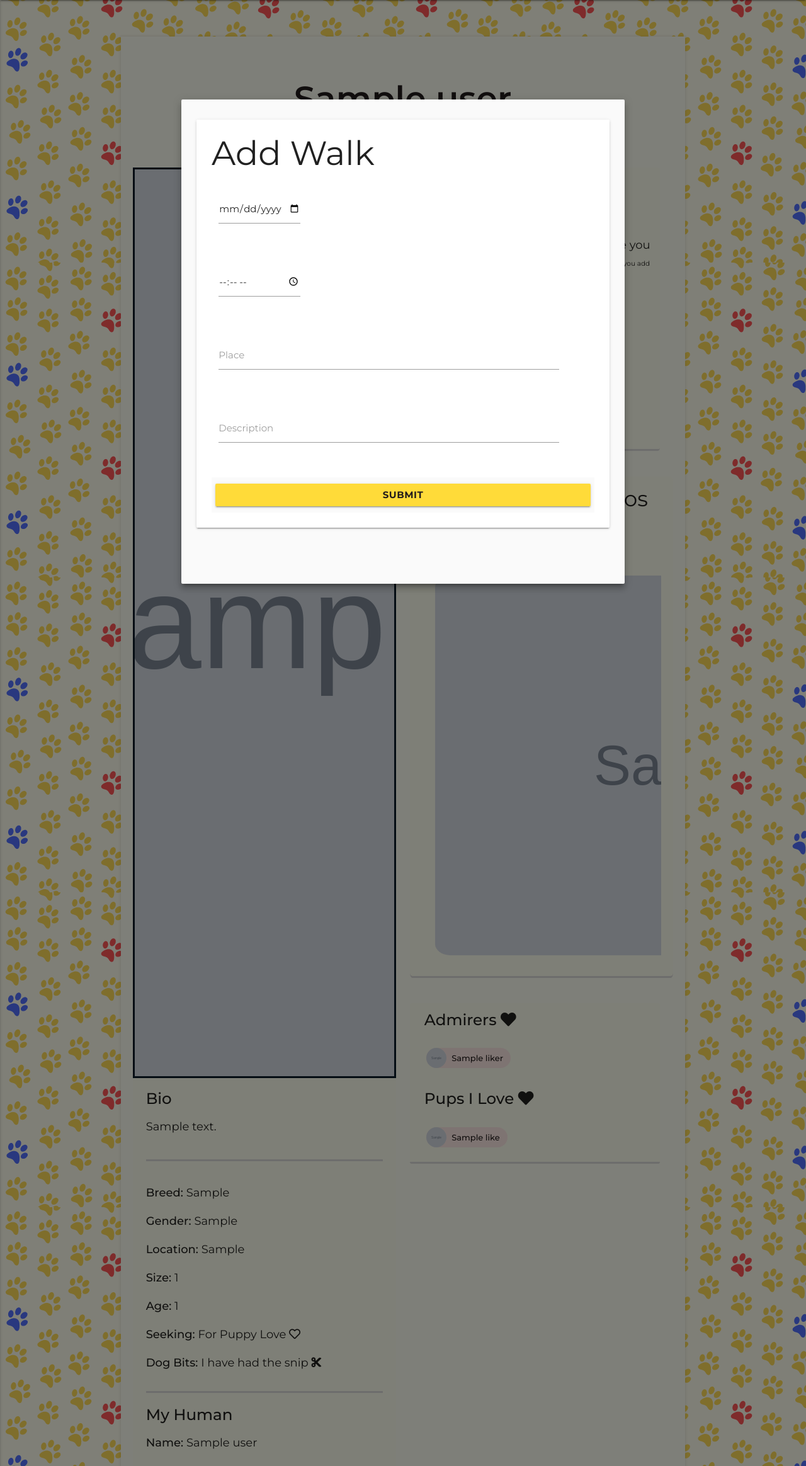
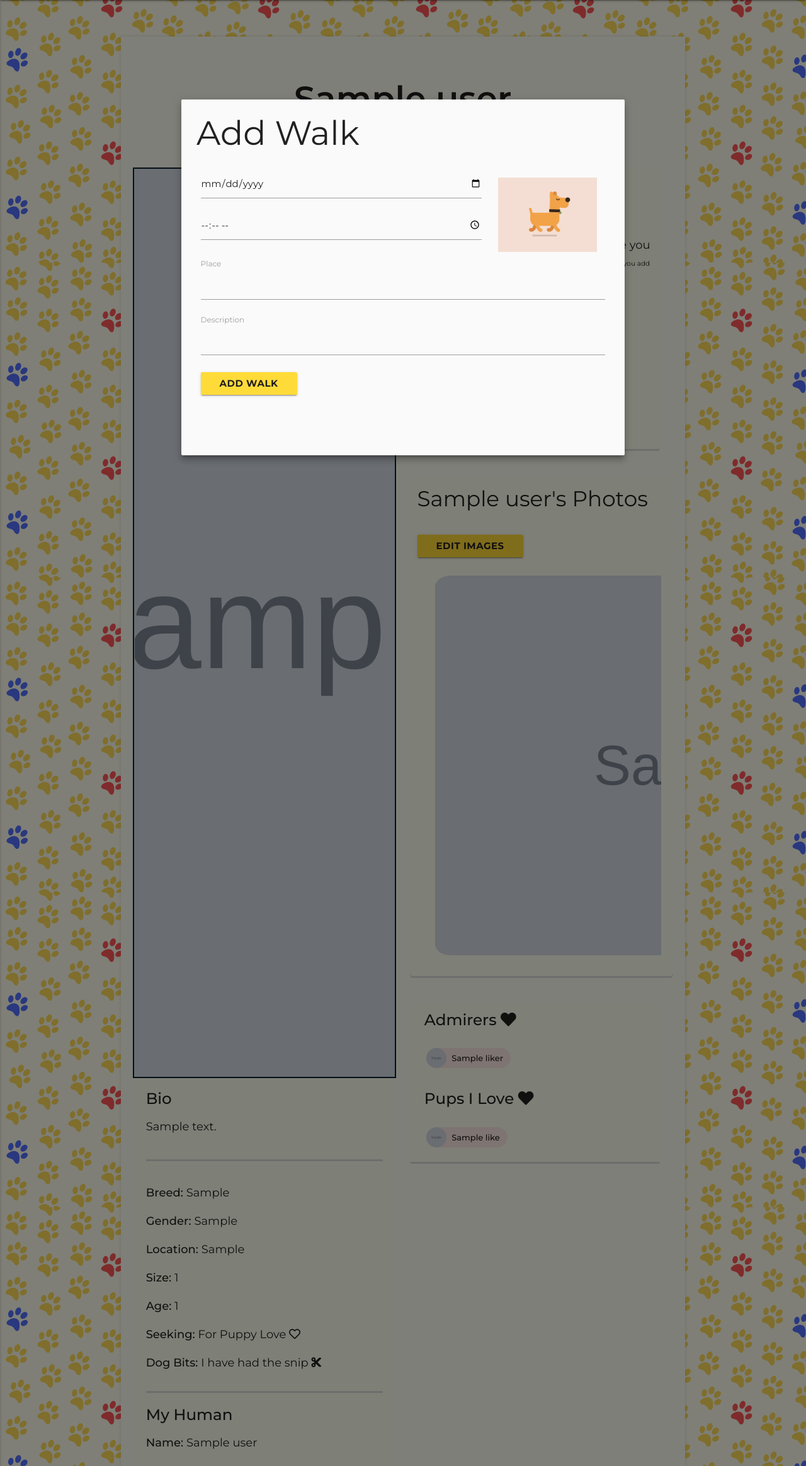
Before and after one commit to crypticCaroline/puppyplaymates, a Flask app: a page that uses templates/profile.html in a window 1280 px wide, after a click on "ADD WALK". Shown: the part 83-2411 px from the top of the page at 63% size. Run offline with Flask 2, Linux system fonts and the light colour scheme; the visitor is signed in with stand-in values (Sample User, id 1); grey boxes marked "Sample" are stand-in pictures; a database or web service that is not in the repository returns one stand-in record (values such as "Sample title"); some libraries are stand-ins or nearby versions.

Commit message:
Styling for form style pages in templates - profile.html, add_walk.html, edit_human.html, edit_profile.html

```diff
--- a/app.py
+++ b/app.py
@@ -147,7 +147,7 @@ def register():
             "password": generate_password_hash(request.form.get("password")),
             "dog_liker": [{"dog_name": "Puppy Playmates"}],
             "image_url":
-            "https://res.cloudinary.com/puppyplaymates/image/upload/dog_avatar_uskzh1.png",
+            "https://res.cloudinary.com/puppyplaymates/image/upload/q_auto:low/dog_avatar_uskzh1.png",
             "all_images": [],
             "comments": [],
             "next_walk": {
@@ -375,7 +375,7 @@ def upload_image(username):
                 # creates a string for the file name to upload to cloudinary
                 filename = secure_filename(item.filename)
                 filename, file_extension = os.path.splitext(filename)
-                public_id = (username + '/' + filename)
+                public_id = (username + '/q_auto:low/' + filename)
                 # uploads to cloudinary
                 cloudinary.uploader.unsigned_upload(
                     item, "puppy_image", cloud_name='puppyplaymate',
@@ -466,7 +466,7 @@ def add_walk(username):
             if profanity:
                 flash(
                 "This description violates our safespaces policy, please refrain from using profanity")
-                return render_template("edit_comment.html")
+                return render_template("profile.html")
             # updates the users walk details in the database
 
             mongo.db.users.update_one(
@@ -543,6 +543,7 @@ def edit_comment(username, comment_id):
                     'author': user_session['username'],
                     'author_dog': user_session['dog_name'],
                     'text': request.form.get('edit_comment'),
+                    "img_url": user_session['image_url'],
                     'private': request.form.get('private')
                 }}})
         return redirect(url_for('profile', username=username))
--- a/static/css/style.css
+++ b/static/css/style.css
@@ -240,7 +240,7 @@ input[type=date]:not(.browser-default).form-indent, .select-wrapper input.select
     width: 100%;
     object-fit: cover;
     border: solid #091a28 2px;
-    background-color: #091a28;
+    background-color: var(--light-blue);
     padding:1px;
 }
 
@@ -273,6 +273,11 @@ input[type=date]:not(.browser-default).form-indent, .select-wrapper input.select
 
 .row .small-field.col {
     margin-left:0;
+}
+
+.card__img {
+    width:30%;
+    display:inline-block;
 }
 
 .chip {
@@ -388,6 +393,11 @@ height: 60px;
     height:25vh;
     margin: 0.4rem;
     border-radius: 3%;
+}
+
+.btn-small {
+    font-size: 0.5rem;
+    height: min-content
 }
 
 .btn-add {
@@ -511,6 +521,21 @@ ul.intro-list{
     margin-top: 40px;
 }
 
+.form-right {
+    float:right;
+    width:30%;
+    padding: 3%;
+
+}
+.form-left{
+    float:left;
+    width:70%;
+    padding: 1%;
+    }
+.form-bottom {
+    width:100%;
+    padding:1%;
+}
 .comment-content {
     float:right;
     width:80%;
@@ -530,6 +555,7 @@ ul.intro-list{
 
 .comment-btn-wrapper {
     float: right;
+    margin:2%;
     margin-right: 7%;
     margin-top: 1.5%;
 }
@@ -553,6 +579,7 @@ ul.intro-list{
     color: var(--yellow-color);
 }
 
+
 @media screen and (max-width: 770px) {
     .user-cards {
         width: 100%;
@@ -561,8 +588,17 @@ ul.intro-list{
   .nav-bar-txt {
       font-size: 1.5rem;
   }
+  p {
+      font-size: 1rem;
+  }
   h2 {
       font-size: 2.2rem;
+  }
+  h3, h3.heading{
+      font-size: 1.6rem;
+  }
+  h4{
+      font-size: 1.2rem;
   }
   .homepage {
       margin-top:7%;
--- a/templates/includes/add_walk.html
+++ b/templates/includes/add_walk.html
@@ -1,39 +1,25 @@
 <div id="add_walk" class="modal">
     <div class="modal-content">
-        <form class="col s12 m8 offset-m2" method="POST"
-                action="{{ url_for('add_walk', username=username)}}">
-                <div class="card-panel">
+        <form class="col s12 m8 offset-m2" method="POST" action="{{ url_for('add_walk', username=username)}}">
+
                 <h2>Add Walk</h2>
-                    <div class="row">
-                        <div class="col s7 m4 l3 input-field small-field">
-                            <input type="date" id="date" name="date" class="validate"
-                                required>
-                        </div>
-                    </div>
-                    <div class="row">
-                        <div class="input-field col s7 m4 l3 small-field">
+                <div class="form-left">
+                <input type="date" id="date" name="date" class="validate" required>
                 <input type="time" id="time" name="time" class="validate">
             </div>
-                    </div>
-                    <div class="row">
-                        <div class="input-field col s12">
+
+                <img src="{{ url_for('static', filename='images/dog-walk.gif') }}" alt="dog walking" class="form-right">
+
+            <div class="form-bottom">
+            <label for="human_description">Place</label>
             <input type="text" id="place" name="place" class="validate">
-                            <label for="human_description">Place</label>
-                        </div>
-                    </div>
-                    <div class="row">
-                        <div class="input-field col s12">
+
+            <label for="walk_description">Description</label>
             <input type="text" id="walk_description" name="walk_description" class="validate">
-                            <label for="walk_description">Description</label>
-                        </div>
-                    </div>
-                    <div class="modal-footer">
-                        <div class="row">
             <button type="submit" class="col s12 btn btn-yellow">
-                            Submit
+                Add Walk
             </button>
-                    </div>
-                    </div>
+
 </div>
         </form>
     </div>
--- a/templates/includes/edit_human.html
+++ b/templates/includes/edit_human.html
@@ -1,32 +1,26 @@
 <div id="edit_human" class="modal">
     <div class="modal-content">
-        <form class="col s12 m8 offset-m2" method="POST"
-                action="{{ url_for('edit_human', username=username)}}">
-                <div class="card-panel">
-                    <h2>Edit {{user_profile.username}}</h2>
-                    <div class="row">
-                        <div class="col s12 input-field">
-                            <input type="text" id="human_name" name="human_name" class="validate" min-length="2"
-                                maxlength="15" pattern="^[a-zA-Z0-9]{2,15}$" value="{{user_profile.human_name}}"
-                                required>
+        <form class="col s12 m8 offset-m2" method="POST" action="{{ url_for('edit_human', username=username)}}">
+            <h4>Edit Human Details</h4>
+
+            <img src="{{ url_for('static', filename='images/human.gif') }}" alt="dog walking" class="form-right">
+
+            <div class="form-left">
+                <p>Name</p>
+
+                <input type="text" id="human_name" name="human_name" class="validate" min-length="2" maxlength="15"
+                    pattern="^[a-zA-Z0-9]{2,15}$" value="{{user_profile.human_name}}" required>
             </div>
-                    </div>
-                    <div class="row">
-                        <div class="input-field col s12">
-                            <i class="fas fa-user-lock prefix light-blue-text text-darken-4"></i>
+            <div class="forn-bottom">
+                <label for="human_description">Description</label>
+
                 <textarea id="human_description" type="text" name="human_description"
                     class="validate materialize-textarea" min-length="5" maxlength="100"
                     required>{{user_profile.human_description}}</textarea>
-                            <label for="human_description">Description</label>
-                        </div>
-                    </div>
-                    <div class="modal-footer">
-                        <div class="row">
-                        <button type="submit" class="co s12 btn-large btn-style btn-yellow">
+
+                <button type="submit" class="btn-large btn-yellow">
                     Update
                 </button>
-                    </div>
-                    </div>
             </div>
         </form>
     </div>
--- a/templates/includes/edit_images.html
+++ b/templates/includes/edit_images.html
@@ -1,15 +1,12 @@
 <div id="edit_images" class="modal">
     <div class="modal-content">
-        <div class="container container-wide" id="upload_img">
-            <div class="row">
-                <h3>Your Images</h3>
-            </div>
+        {% if session.user == username %}
+        <div id="upload_img">
             <div class="row">
                 <ul class="collapsible col s12 flush" data-collapsible="accordion">
-                    <li>
-                        <div class="collapsible-header btn-yellow">Upload New Image</div>
+                    <li class="col s12">
+                        <div class="collapsible-header">Upload New Image</div>
                         <div class="collapsible-body">
-
                             <h3>Upload New Image</h3>
                             <form action="{{ url_for('upload_image', username=username ) }}" method="POST"
                                 enctype="multipart/form-data">
@@ -18,7 +15,7 @@
                                     <input type="checkbox" id="profile_check" name="profile_check" />
                                     <label for="profile_check"> Make Profile Picture </label>
                                 </p>
-                                <button type="submit" class="btn btn-large btn-style btn-yellow">Upload</button>
+                                <button type="submit" class="btn btn-yellow">Upload</button>
                             </form>
                         </div>
                     </li>
@@ -26,38 +23,32 @@
             </div>
         </div>
 
-        {% if session.user == username %}
+        <h3>Your Images</h3>
         <div class="col s12 m10 offset-m1">
-            <div class="row">
 
                 {% for image in user_profile.all_images  %}
-                <div class="col">
-                    <div class="row">
-                            <div class="card">
+                <div class="card card__img">
                     <div class="card-image">
                         <img src="{{image}}">
                         <div class="card-action">
+                            <form method="POST" action="{{ url_for('profile_photo', username=username) }}">
+                                <div class="row flush hidden">
+                                    <input type="radio" name="photo" value="{{image}}" class="images hidden" checked />
+                                </div>
+                                <button type="submit" class="row btn btn-yellow btn-small">Make Profile Photo</button>
+                            </form>
                             <form method="POST" action="{{ url_for('delete_images', username=username) }}">
                                 <div class="row flush">
                                     <input type="radio" id="{{image}}" name="photo" value="{{image}}"
-                                                    class="images hidden" checked />
+                                        class="images hidden sm-img" checked />
                                 </div>
-                                            <button type="submit" class="row btn red ">Delete Image</button>
-                                        </form>
-                                        <form method="POST" action="{{ url_for('profile_photo', username=username) }}">
-                                            <div class="row flush hidden">
-                                                <input type="radio" name="photo" value="{{image}}" class="images hidden"
-                                                    checked />
-                                            </div>
-                                            <button type="submit" class="row btn btn-yellow">Make Profile Photo</button>
+                                <button type="submit" class="row btn red btn-small">Delete Image</button>
                             </form>
                         </div>
                     </div>
                 </div>
+                {% endfor %}
             </div>
-
-                    </div>
-                    {% endfor %}
         </div>
     </div>
 
@@ -68,6 +59,3 @@
     <p><a href="{{url_for('profile', username=username)}}">Back to {{username}} Profile</a></p>
     {% endif %}
 </div>
-
-        </div>
-    </div>
--- a/templates/includes/edit_profile.html
+++ b/templates/includes/edit_profile.html
@@ -3,38 +3,30 @@
 
         <div class="row">
             <form class="col s12 m10 offset-m1" method="POST" action="{{ url_for('edit_profile', username=username) }}">
-                <div class="card-panel">
                     <h3 class="heading">Edit {{ user_profile.dog_name }}'s Profile infomation</h3>
 
-                    <div class="row flush">
-                        <div class="input-field col s12">
+                    <label for="dog_name"  >Puppy Name</label>
                             <input type="text" id="dog_name" name="dog_name" class="validate" min-length="2"
-                                maxlength="15" pattern="^[a-zA-Z0-9]{2,15}$" value="{{user_profile.dog_name}}" required>
-                            <label for="dog_name"  >Puppy Name</label>
-                        </div>
-                    </div>
-                    <div class="row">
-                        <div class="input-field col s12">
+                                maxlength="15" pattern="^[a-zA-Z0-9]{2,25}$" value="{{user_profile.dog_name}}" required>
+
+
+                    <label for="dog_location">Home Town</label>
                             <input type="text" id="dog_location" name="dog_location" class="validate"
                                 value="{{user_profile.dog_location}}" min-length="2" maxlength="40"
                                 pattern="^[a-zA-Z0-9]{2,40}$">
-                            <label for="dog_location">Home Town</label>
-                        </div>
-                    </div>
-                    <div class="row">
-                        <div class="input-field col s12">
+
+
+                   <label>Pup Size</label>
                             <select name="dog_size">
-                                <option value="{{user_profile.dog_size}}" selected>What is your Pup Size</option>
+                                <option value="{{user_profile.dog_size}}" selected>Size</option>
                                 <option>Small</option>
                                 <option>Medium </option>
                                 <option>Large</option>
                             </select>
-                            <label>Pup Size</label>
-                        </div>
-                    </div>
-                    <div class="row">
-                        <div class="col s12">
-                            <h6>Is the pup Nutured/Spade</h6>
+
+
+
+                            <label for="fertile">Is the pup Nutured/Spade</label>
                             <div class="switch">
                                 <label>
                                     No
@@ -43,11 +35,8 @@
                                     Yes
                                 </label>
                             </div>
-                        </div>
-                    </div>
-                    <div class="row">
-                        <div class="col s12">
-                            <h6>Looking for Puppy Love</h6>
+
+                            <label for="puppy_love">Looking for Puppy Love</label>
                             <div class="switch">
                                 <label>
                                     No
@@ -56,26 +45,22 @@
                                     WOOF WOOF
                                 </label>
                             </div>
-                        </div>
-                    </div>
-                    <div class="row">
-                        <div class="input-field col s12">
+
+                            <label for="dog_description">Bio</label>
                             <textarea id="dog_description" type="text" name="dog_description"
-                                class="validate materialize-textarea col s12" min-length="5" maxlength="100"
+                                class="validate materialize-textarea " min-length="5" maxlength="100"
                                 required>{{user_profile.dog_description}}</textarea>
-                            <label for="dog_description">Bio</label>
-                        </div>
-                    </div>
-                    <div class="row">
+
+
+
                         <button type="submit" class="col s12 btn-large btn-yellow">
                             Update
                         </button>
-                    </div>
+
                     <div class="modal-footer">
                         <a href="{{ url_for('delete_profile')}}"
-                            class="modal-close waves-effect waves-green btn-flat">Do you need to remove this Pup?</a>
+                            class="modal-close waves-effect waves-green btn-flat">Remove Pup?</a>
                     </div>
-                </div>
             </form>
         </div>
     </div>
--- a/templates/profile.html
+++ b/templates/profile.html
@@ -219,7 +219,7 @@
                                     <input type="checkbox" id="private" name="private" />
                                     <label for="private">Make Private</label>
                                     </div>
-                                    <button type="submit" class="btn btn-small btn-yellow btn-add" >Add</button>
+                                    <button type="submit" class="btn btn-yellow btn-add" >Add</button>
                                 </form>
                             </div>
                         </div>
```
Also changed, not shown: templates/500.html (added, +30 -0 lines), templates/safe_spaces.html (added, +22 -0 lines), README.md, static/images/dog-walk.gif (added), static/images/human.gif (added). Lines whose indentation alone changed are shown as unchanged.
